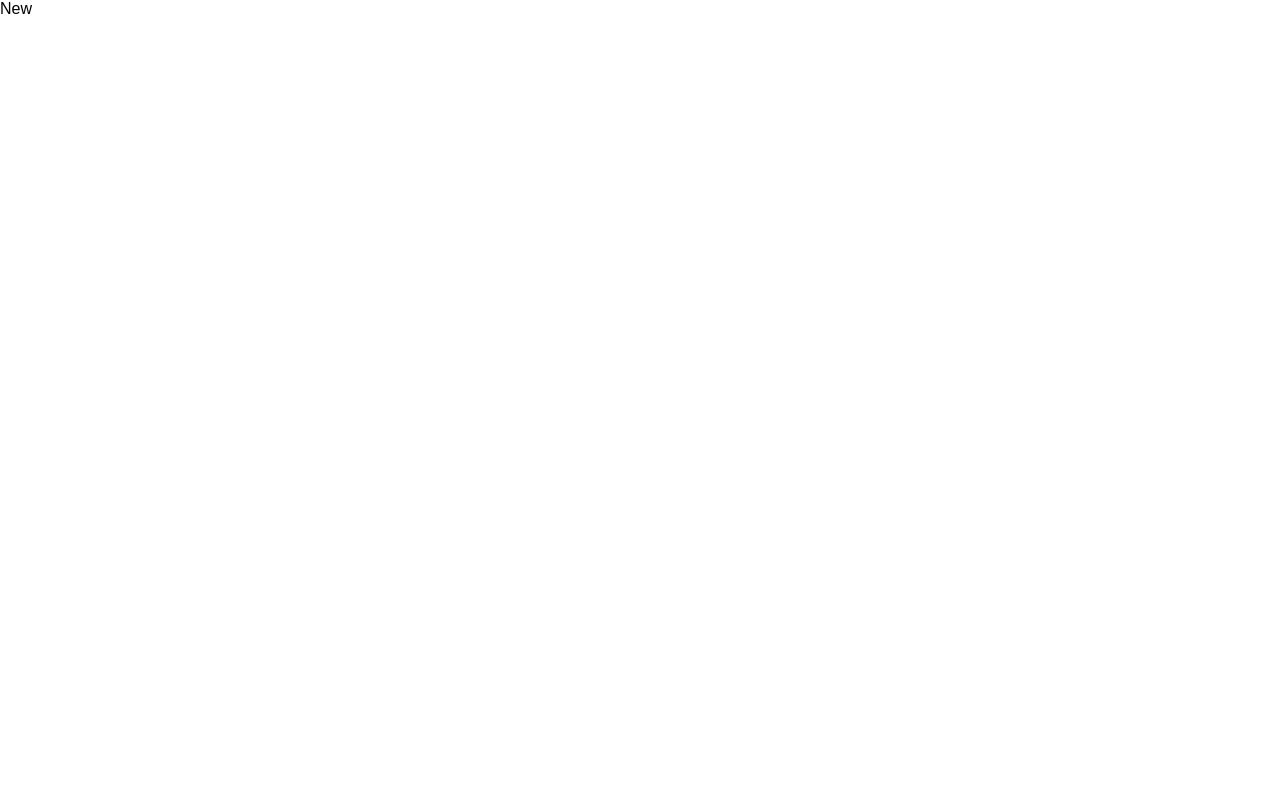
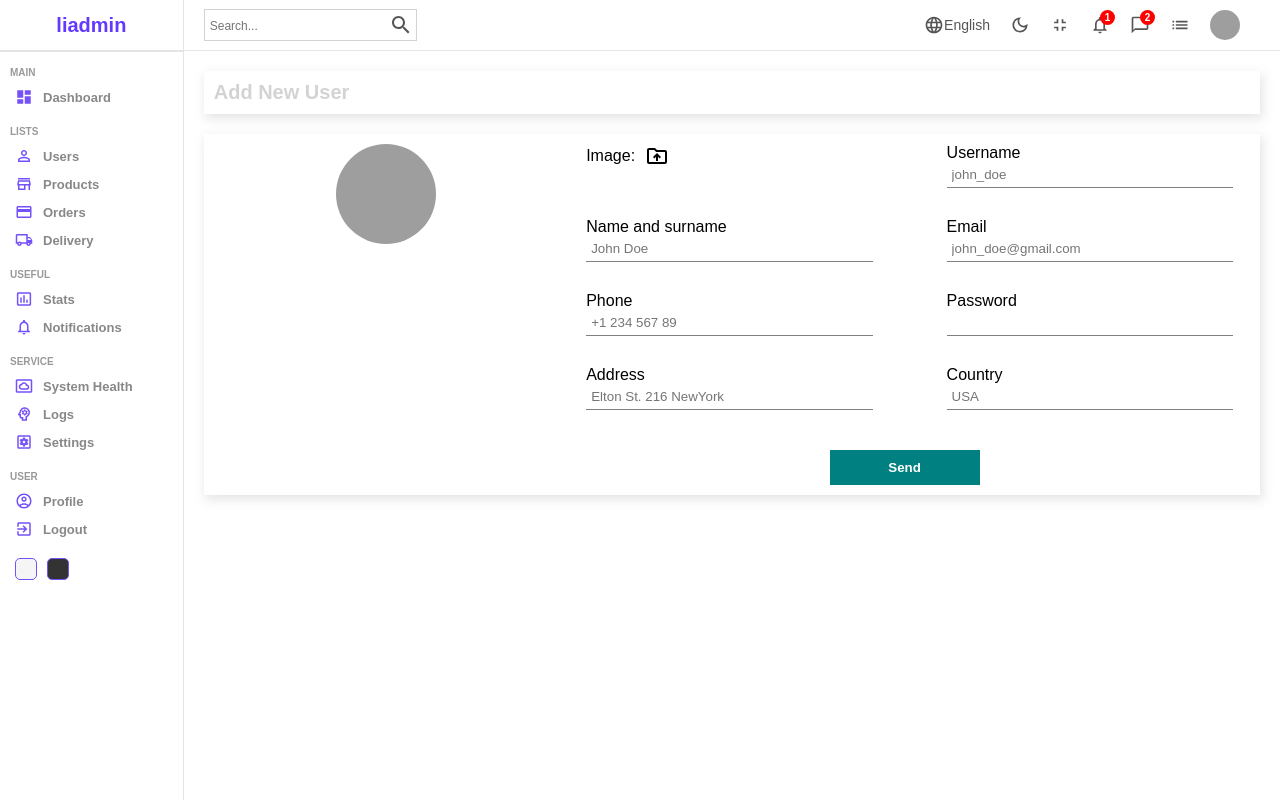
Before and after one commit to Liantsoa-Rabevahoaka/liadmin, a React (Vite) app in the folder admin/: page /users/new in a window 1280 px wide. Built offline with nearby package versions, Linux system fonts and the light colour scheme; grey boxes are pictures that could not be loaded.

Commit message:
add: function new

```diff
--- /dev/null
+++ b/admin/formSource.jsx
@@ -0,0 +1,76 @@
+export const userInputs = [
+    {
+      id: 1,
+      label: "Username",
+      type: "text",
+      placeholder: "john_doe",
+    },
+    {
+      id: 2,
+      label: "Name and surname",
+      type: "text",
+      placeholder: "John Doe",
+    },
+    {
+      id: 3,
+      label: "Email",
+      type: "mail",
+      placeholder: "john_doe@gmail.com",
+    },
+    {
+      id: 4,
+      label: "Phone",
+      type: "text",
+      placeholder: "+1 234 567 89",
+    },
+    {
+      id: 5,
+      label: "Password",
+      type: "password",
+    },
+    {
+      id: 6,
+      label: "Address",
+      type: "text",
+      placeholder: "Elton St. 216 NewYork",
+    },
+    {
+      id: 7,
+      label: "Country",
+      type: "text",
+      placeholder: "USA",
+    },
+  ];
+
+  export const productInputs = [
+    {
+      id: 1,
+      label: "Title",
+      type: "text",
+      placeholder: "Apple Macbook Pro",
+    },
+    {
+      id: 2,
+      label: "Description",
+      type: "text",
+      placeholder: "Description",
+    },
+    {
+      id: 3,
+      label: "Category",
+      type: "text",
+      placeholder: "Computers",
+    },
+    {
+      id: 4,
+      label: "Price",
+      type: "text",
+      placeholder: "100",
+    },
+    {
+      id: 5,
+      label: "Stock",
+      type: "text",
+      placeholder: "in stock",
+    },
+  ];
--- a/admin/src/App.jsx
+++ b/admin/src/App.jsx
@@ -4,6 +4,7 @@
 import Single from "./pages/single/Single"
 import New from "./pages/new/New"
 import { BrowserRouter, Routes, Route } from "react-router-dom"
+import { productInputs, userInputs } from "../formSource"
 function App() {
 
   return (
@@ -16,12 +17,18 @@
             <Route path="users">
               <Route index element={<List />}/>
               <Route path=":userId" element={<Single/>}/>
-              <Route path="new" element={<New/>}/>
-            </Route>
+              <Route
+                path="new"
+                element={<New inputs={userInputs} title="Add New User" />}
+              />
+              </Route>
             <Route path="products">
               <Route index element={<List />}/>
               <Route path=":productId" element={<Single/>}/>
-              <Route path="new" element={<New/>}/>
+              <Route
+                path="new"
+                element={<New inputs={productInputs} title="Add New Product" />}
+              />
             </Route>
           </Route>
         </Routes>
--- a/admin/src/pages/new/New.jsx
+++ b/admin/src/pages/new/New.jsx
@@ -1,9 +1,58 @@
-import "./New.scss"
+import "./New.scss";
+import Sidebar from "../../components/sidebar/Sidebar";
+import Navbar from "../../components/navbar/Navbar";
+import DriveFolderUploadOutlinedIcon from "@mui/icons-material/DriveFolderUploadOutlined";
+import { useState } from "react";
 
-const New = () => {
+const New = ({ inputs, title }) => {
+  const [file, setFile] = useState("");
+
   return (
-    <div>New</div>
-  )
-}
+    <div className="new">
+      <Sidebar />
+      <div className="newContainer">
+        <Navbar />
+        <div className="top">
+          <h1>{title}</h1>
+        </div>
+        <div className="bottom">
+          <div className="left">
+            <img
+              src={
+                file
+                  ? URL.createObjectURL(file)
+                  : "https://icon-library.com/images/no-image-icon/no-image-icon-0.jpg"
+              }
+              alt=""
+            />
+          </div>
+          <div className="right">
+            <form>
+              <div className="formInput">
+                <label htmlFor="file">
+                  Image: <DriveFolderUploadOutlinedIcon className="icon" />
+                </label>
+                <input
+                  type="file"
+                  id="file"
+                  onChange={(e) => setFile(e.target.files[0])}
+                  style={{ display: "none" }}
+                />
+              </div>
 
-export default New
+              {inputs.map((input) => (
+                <div className="formInput" key={input.id}>
+                  <label>{input.label}</label>
+                  <input type={input.type} placeholder={input.placeholder} />
+                </div>
+              ))}
+              <button>Send</button>
+            </form>
+          </div>
+        </div>
+      </div>
+    </div>
+  );
+};
+
+export default New;
--- a/admin/src/pages/new/New.scss
+++ b/admin/src/pages/new/New.scss
@@ -0,0 +1,77 @@
+.new {
+    width: 100%;
+    display: flex;
+
+    .newContainer {
+      flex: 6;
+
+      .top,
+      .bottom {
+        -webkit-box-shadow: 2px 4px 10px 1px rgba(0, 0, 0, 0.47);
+        box-shadow: 2px 4px 10px 1px rgba(201, 201, 201, 0.47);
+        padding: 10px;
+        margin: 20px;
+        display: flex;
+
+        h1 {
+          color: lightgray;
+          font-size: 20px;
+        }
+
+        .left {
+          flex: 1;
+          text-align: center;
+
+          img {
+            width: 100px;
+            height: 100px;
+            border-radius: 50%;
+            object-fit: cover;
+          }
+        }
+
+        .right {
+          flex: 2;
+
+          form {
+            display: flex;
+            flex-wrap: wrap;
+            gap: 30px;
+            justify-content: space-around;
+
+            .formInput {
+              width: 40%;
+
+              label {
+                display: flex;
+                align-items: center;
+                gap: 10px;
+
+                .icon {
+                  cursor: pointer;
+                }
+              }
+
+              input {
+                width: 100%;
+                padding: 5px;
+                border: none;
+                border-bottom: 1px solid gray;
+              }
+            }
+
+            button {
+              width: 150px;
+              padding: 10px;
+              border: none;
+              background-color: teal;
+              color: white;
+              font-weight: bold;
+              cursor: pointer;
+              margin-top: 10px;
+            }
+          }
+        }
+      }
+    }
+  }
```
